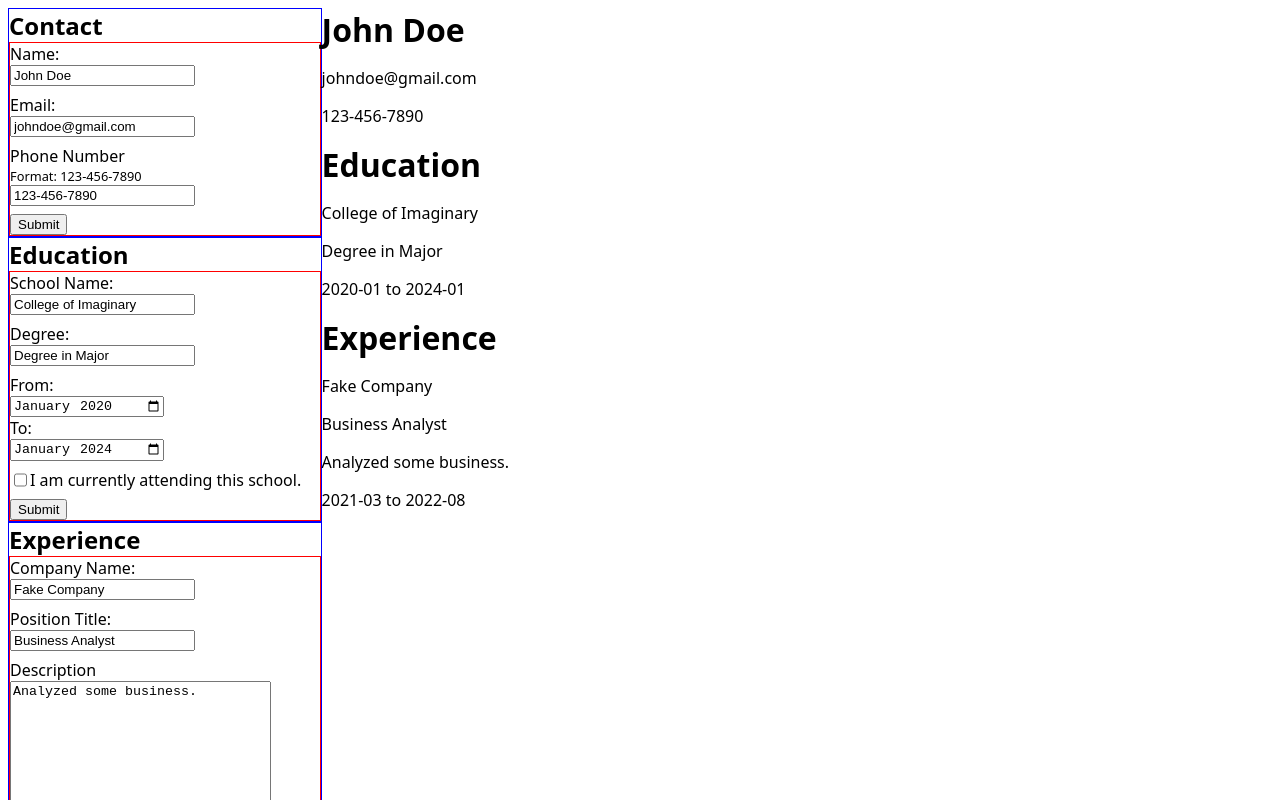
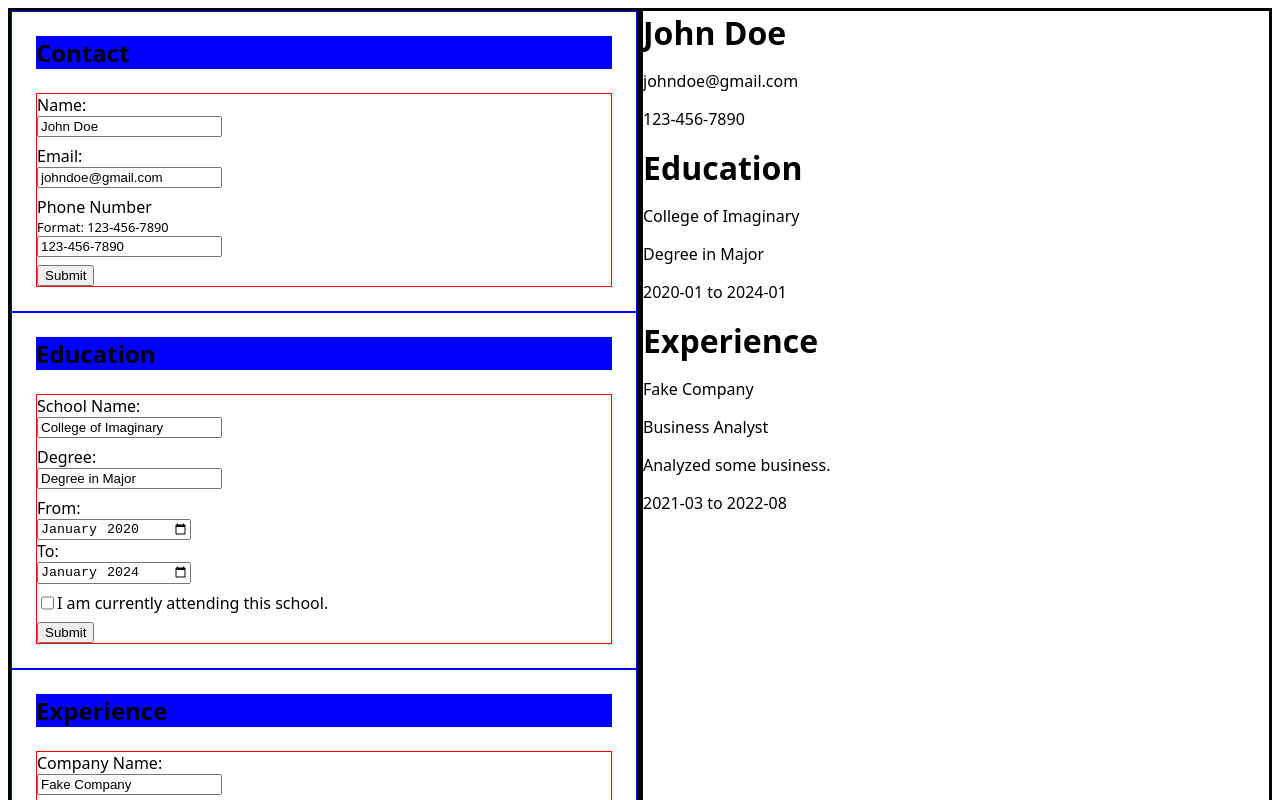
Before and after one commit to ken-ux/cv-application, a React (Vite) app: page / in a window 1280 px wide. Shown: the top 800 px of the page. Built offline with nearby package versions, Linux system fonts and the light colour scheme.

Commit message:
Move form styling from App styles to Section styles

```diff
--- a/src/styles/App.css
+++ b/src/styles/App.css
@@ -7,23 +7,7 @@
   display: flex;
 }
 
-form {
-  border: 1px solid red;
-  display: flex;
-  flex-direction: column;
-  gap: 0.5rem;
-  align-items: flex-start;
+#root > div {
+  flex: 1;
+  border: 3px solid black;
 }
-
-.form-field {
-  display: flex;
-  flex-direction: column;
-}
-
-.form-field span {
-  font-size: 0.8rem;
-}
-
-.form-field.checkbox {
-  flex-direction: row;
-}
--- a/src/styles/Section.css
+++ b/src/styles/Section.css
@@ -1,3 +1,34 @@
 section {
   border: 1px solid blue;
+  padding: 1.5rem;
 }
+
+section h1 {
+  background-color: blue;
+  margin-bottom: 1.5rem;
+}
+
+h1.collapsed {
+  margin-bottom: 0;
+}
+
+form {
+  border: 1px solid red;
+  display: flex;
+  flex-direction: column;
+  gap: 0.5rem;
+  align-items: flex-start;
+}
+
+.form-field {
+  display: flex;
+  flex-direction: column;
+}
+
+.form-field span {
+  font-size: 0.8rem;
+}
+
+.form-field.checkbox {
+  flex-direction: row;
+}
```
